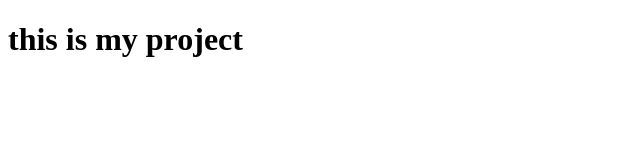
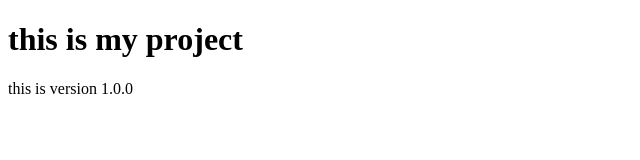
Before and after one commit to zubair-22830/project, a plain HTML site: page index.html in a window 1280 px wide. Shown: the whole page, without its empty margins (0-640 px from the left). Drawn offline with Linux system fonts and the light colour scheme.

Commit message:
update website

```diff
--- a/index.html
+++ b/index.html
@@ -7,5 +7,6 @@
 </head>
 <body>
     <h1>this is my project</h1>
+    <p>this is version 1.0.0</p>
 </body>
 </html>
```
